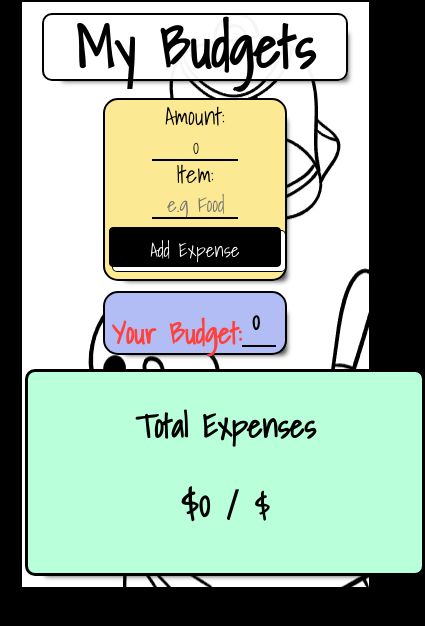
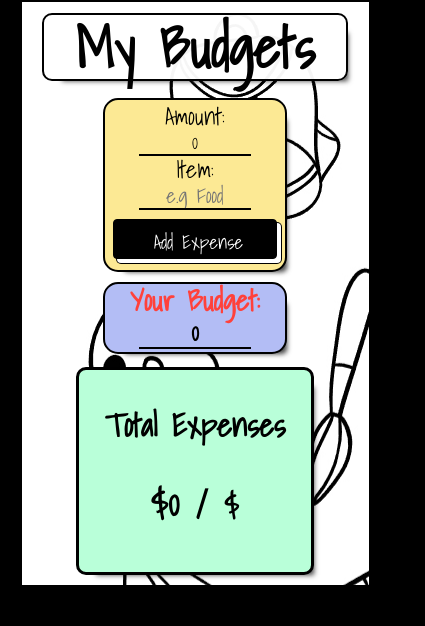
Before and after one commit to HoiJW/project-budget-app, a React (Create React App) app: page / in a window 390 px wide. Shown: the top 626 px of the page, 425 px wide, since content can reach past the window. Built offline with nearby package versions, Linux system fonts and the light colour scheme; no server answers; the database is empty.

Commit message:
fixing moblie design

```diff
--- a/src/App.css
+++ b/src/App.css
@@ -388,19 +388,25 @@ p {
   h1 {
     font-size: 3.5rem;
   }
-  .left {
+  .left,
+.right {
     flex-direction: column;
     flex-basis: 60%;
   }
-  .left label {
+  .left label,
+.right label {
     padding: 0;
   }
-  .left input {
+  .left input,
+.right input {
     margin: 0 auto;
     text-align: center;
+    padding: 0;
+    width: 65%;
   }
   form button {
     margin: 5% auto;
+    width: 95%;
   }
 }
 .progress-bar {
@@ -431,6 +437,11 @@ p {
   font-size: 2rem;
 }
 
+@media (max-width: 550px) {
+  .total {
+    width: 70%;
+  }
+}
 button {
   -webkit-appearance: button;
      -moz-appearance: button;
--- a/src/ScssComponends/_expense-cards.scss
+++ b/src/ScssComponends/_expense-cards.scss
@@ -149,7 +149,8 @@ p{
     h1{
         font-size: 3.5rem;
     }
-    .left{
+    .left,
+    .right{
         flex-direction: column;
         flex-basis: 60%;
         label{
@@ -158,11 +159,14 @@ p{
         input{
             margin: 0 auto;
             text-align: center;
+            padding: 0;
+            width: 65%;
         }
     }
     form{
         button{
-            margin: 5% auto
+            margin: 5% auto;
+            width: 95%;
         }
     }
   }
--- a/src/ScssComponends/_total-bar.scss
+++ b/src/ScssComponends/_total-bar.scss
@@ -14,3 +14,9 @@ transition: 1s;
         font-size: 2rem;
     }
 }
+
+@media (max-width: 550px) {
+    .total{
+        width: 70%;
+    }
+  }
```
Also changed, not shown: 1 other file (tests, documents, lock files or other folders).
